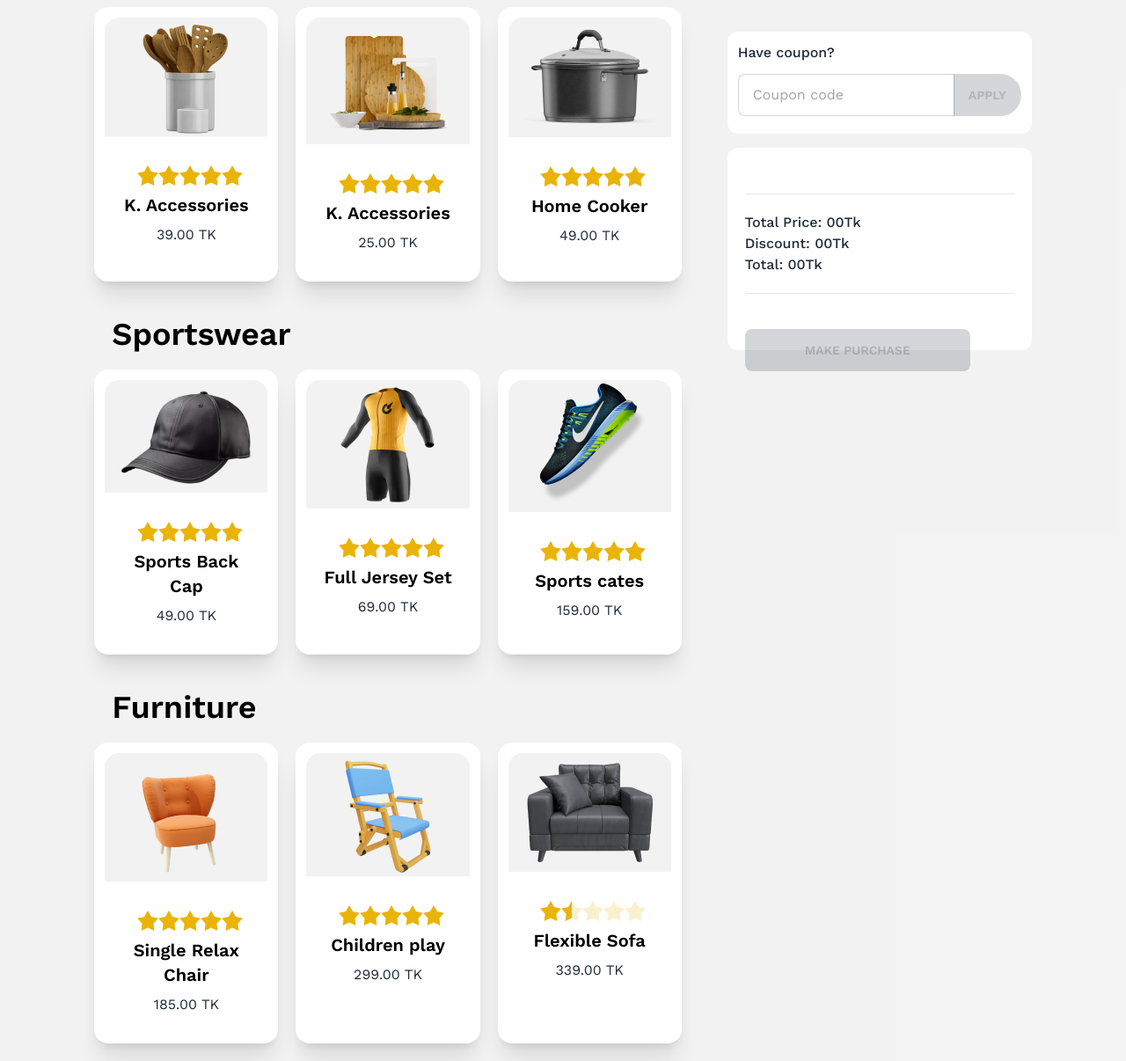
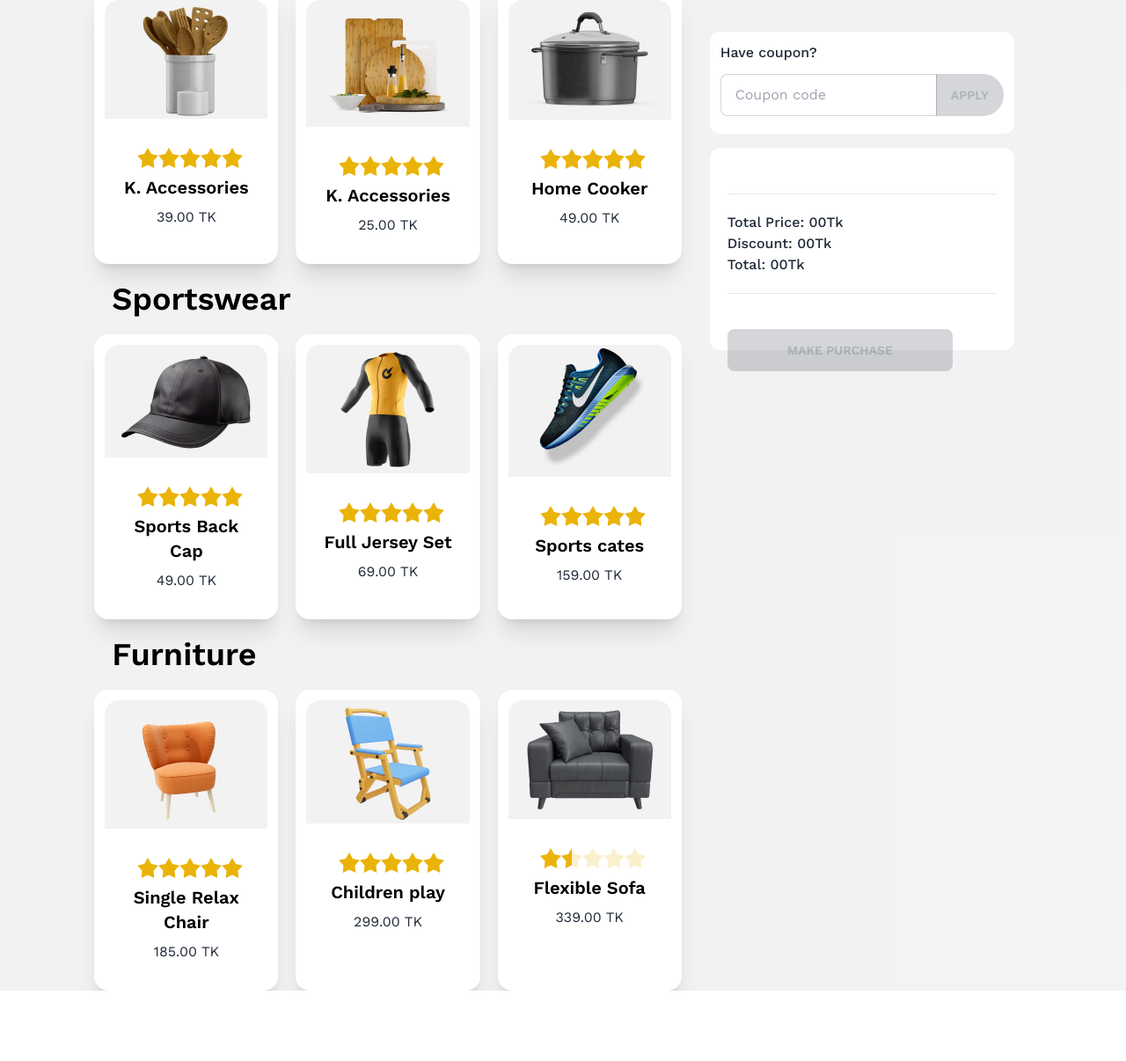
Before and after one commit to Rifatbd0789/Summer-Sale, a plain HTML site: page index.html in a window 1280 px wide. Shown: the part 664-1870 px from the top of the page at 88% size. After the commit the page ends 1790 px from the top, so only its background shows below. Drawn offline with nearby package versions, Linux system fonts and the light colour scheme.

Commit message:
minor design updated

```diff
--- a/index.html
+++ b/index.html
@@ -51,7 +51,7 @@
     <!-- Products -->
         <div>
         <!-- First serial items -->
-        <div class="m-5">
+        <div >
         <h1 class="text-black font-semibold text-4xl p-5">Kitchenware</h1>
         <div class="flex md:grid lg:flex flex-col md:grid-cols-2 lg:flex-row gap-5">
             <!-- card - 1 -->
@@ -129,7 +129,7 @@
         </div>
         </div>
         <!-- Second serial items -->
-        <div class="m-5">
+        <div >
         <h1 class="text-black font-semibold text-4xl p-5">Sportswear</h1>
         <div class="flex md:grid lg:flex flex-col md:grid-cols-2 lg:flex-row gap-5">
             <!-- card -4 -->
@@ -207,7 +207,7 @@
         </div>
         </div>
         <!-- Third Serial Products -->
-        <div class="m-5">
+        <div>
             <h1 class="text-black font-semibold text-4xl p-5">Furniture</h1>
             <div class="flex md:grid lg:flex flex-col md:grid-cols-2 lg:flex-row gap-5">
                 <!-- card -7 -->
```
